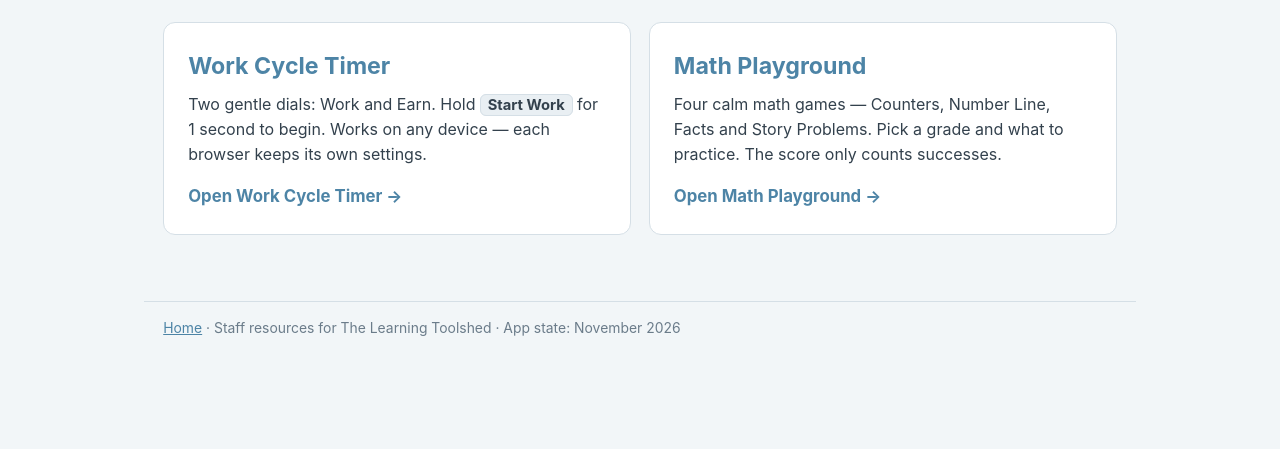
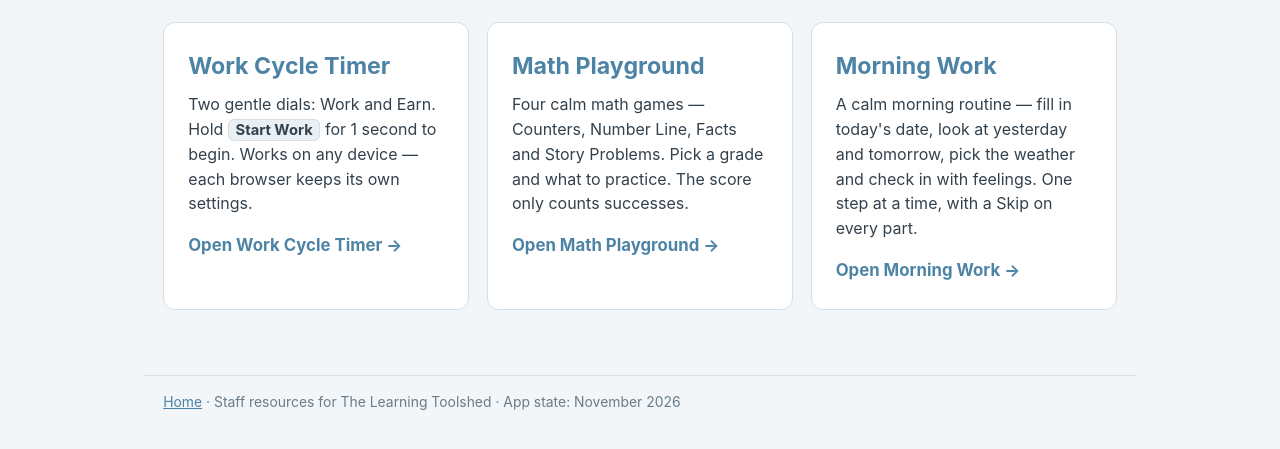
Before and after one commit to SwankyMcGee/SwankyMcGee.github.io, a plain HTML site: page tools.html in a window 1280 px wide. Shown: the part 159-608 px from the top of the page. Drawn offline with Linux system fonts and the light colour scheme.

Commit message:
Morning Work: add new tool to the Tools hub

```diff
--- a/site-manifest.json
+++ b/site-manifest.json
@@ -25,6 +25,14 @@
       "path": "/math-playground/",
       "repoPath": "/math-playground/",
       "blurb": "Four calm math games — Counters, Number Line, Facts and Story Problems. Pick a grade and what to practice. The score only counts successes."
+    },
+    {
+      "id": "morning-work",
+      "name": "Morning Work",
+      "icon": "calendar",
+      "path": "/morning-work/",
+      "repoPath": "/morning-work/",
+      "blurb": "A calm morning routine — fill in today's date, look at yesterday and tomorrow, pick the weather and check in with feelings. One step at a time, with a Skip on every part."
     }
   ],
 
@@ -45,6 +53,9 @@
     { "path": "/math-playground/facts.html", "title": "Facts", "tool": "math-playground", "kind": "tool" },
     { "path": "/math-playground/story.html", "title": "Story Problems", "tool": "math-playground", "kind": "tool" },
 
+    { "path": "/morning-work/", "title": "Morning Work", "tool": "morning-work", "kind": "tool" },
+    { "path": "/morning-work/index.html", "title": "Morning Work", "tool": "morning-work", "kind": "tool" },
+
     { "path": "/quick-start.html", "title": "Quick start", "tool": "work-cycle-timer", "kind": "resource" },
     { "path": "/user-guide.html", "title": "Full user guide", "tool": "work-cycle-timer", "kind": "resource" },
     { "path": "/settings-ref.html", "title": "Settings reference", "tool": "work-cycle-timer", "kind": "resource" },
--- a/site.js
+++ b/site.js
@@ -60,7 +60,7 @@ const PAGE_NAMES = {
    and so does the Toolshed Admin app. This list is only the fallback
    for when the manifest can't be fetched — keep it in step by hand,
    or nothing breaks if you forget, it just shows the old set. */
-const TOOLS = ['Work Cycle Timer', 'Math Playground'];
+const TOOLS = ['Work Cycle Timer', 'Math Playground', 'Morning Work'];
 
 const MANIFEST_URL = 'site-manifest.json';
 let manifestCache = null;
--- a/tools.html
+++ b/tools.html
@@ -38,6 +38,12 @@
         Pick a grade and what to practice. The score only counts successes.</p>
       <span class="go">Open Math Playground →</span>
     </a>
+    <a class="card" href="https://swankymcgee.github.io/morning-work/">
+      <h3>Morning Work</h3>
+      <p>A calm morning routine — fill in today's date, look at yesterday and tomorrow,
+        pick the weather and check in with feelings. Every part has a Skip.</p>
+      <span class="go">Open Morning Work →</span>
+    </a>
     <a class="card" href="ideas.html">
       <h3>The Ideas Engine</h3>
       <p>Have an idea for a change or a whole new tool? Send it in — every idea gets read,
```
Also changed, not shown: 1 other file.
